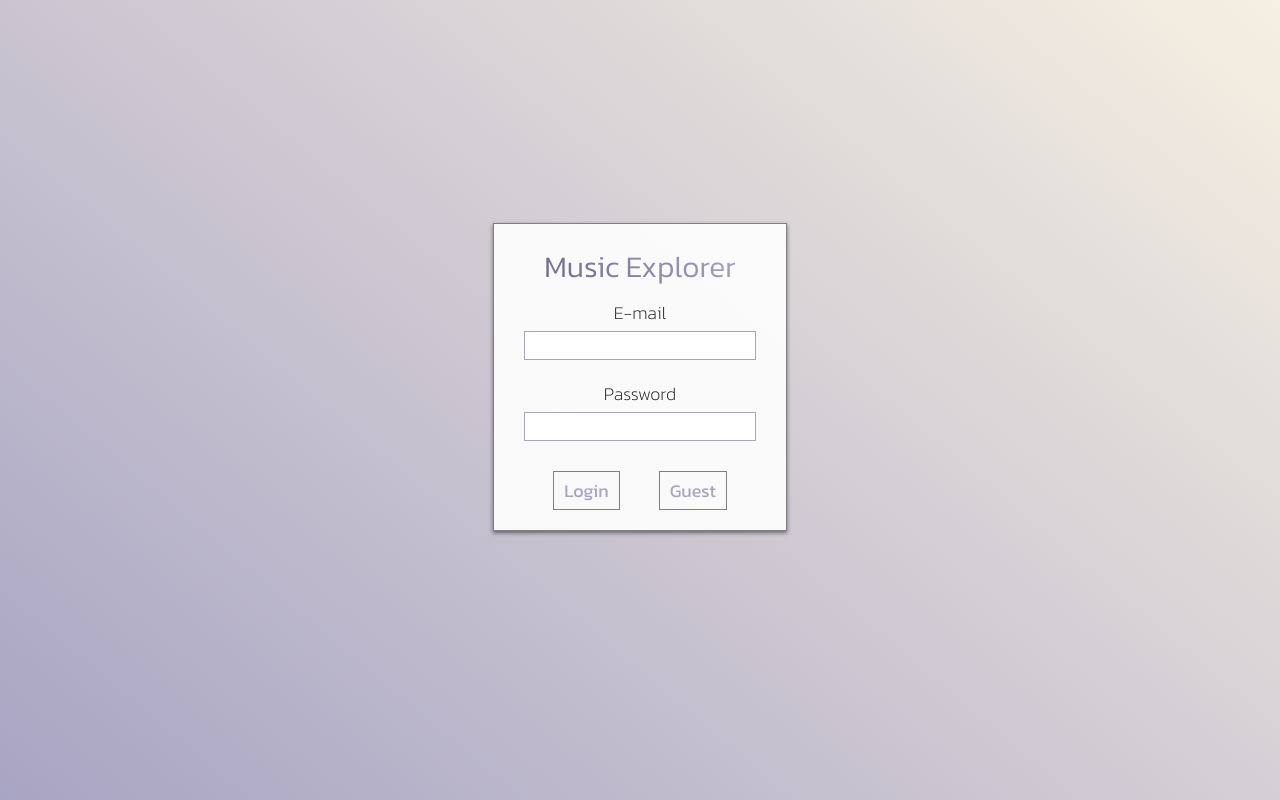
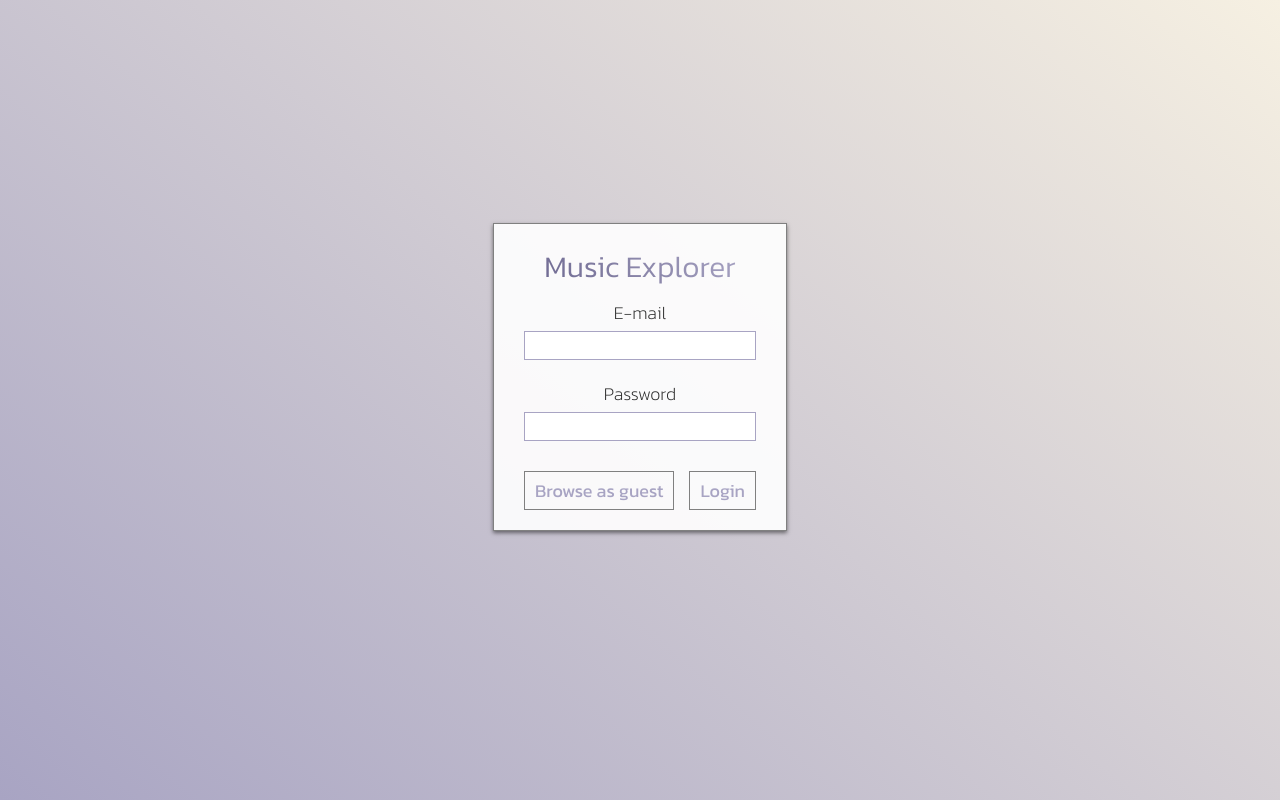
Before and after one commit to hyperspacejelly/music-explorer, a React (Vite) app: page / in a window 1280 px wide. Built offline with nearby package versions, Linux system fonts and the light colour scheme.

Commit message:
Update login screen

```diff
--- a/src/components/LoginForm.tsx
+++ b/src/components/LoginForm.tsx
@@ -93,8 +93,8 @@ function LoginForm({setLoginStatus} :LoginFormProps){
                             })}/>
                     </section>
                     <section className="login-btns">
+                        <button onClick={handleGuestLogin}>Browse as guest</button>
                         <button type="submit" onClick={handleSubmit}>Login</button>
-                        <button onClick={handleGuestLogin}>Guest</button>
                     </section>
                 </form>
             </div>
--- a/src/components/css/loginform.css
+++ b/src/components/css/loginform.css
@@ -70,7 +70,12 @@
 
 #login-form .login-btns{
     flex-direction: row;
-    justify-content: space-evenly;
+    justify-content: space-between;
+}
+
+#login-form .login-btns button{
+    margin-left: 0;
+    margin-right: 0;
 }
 
 #login-form button{
```
